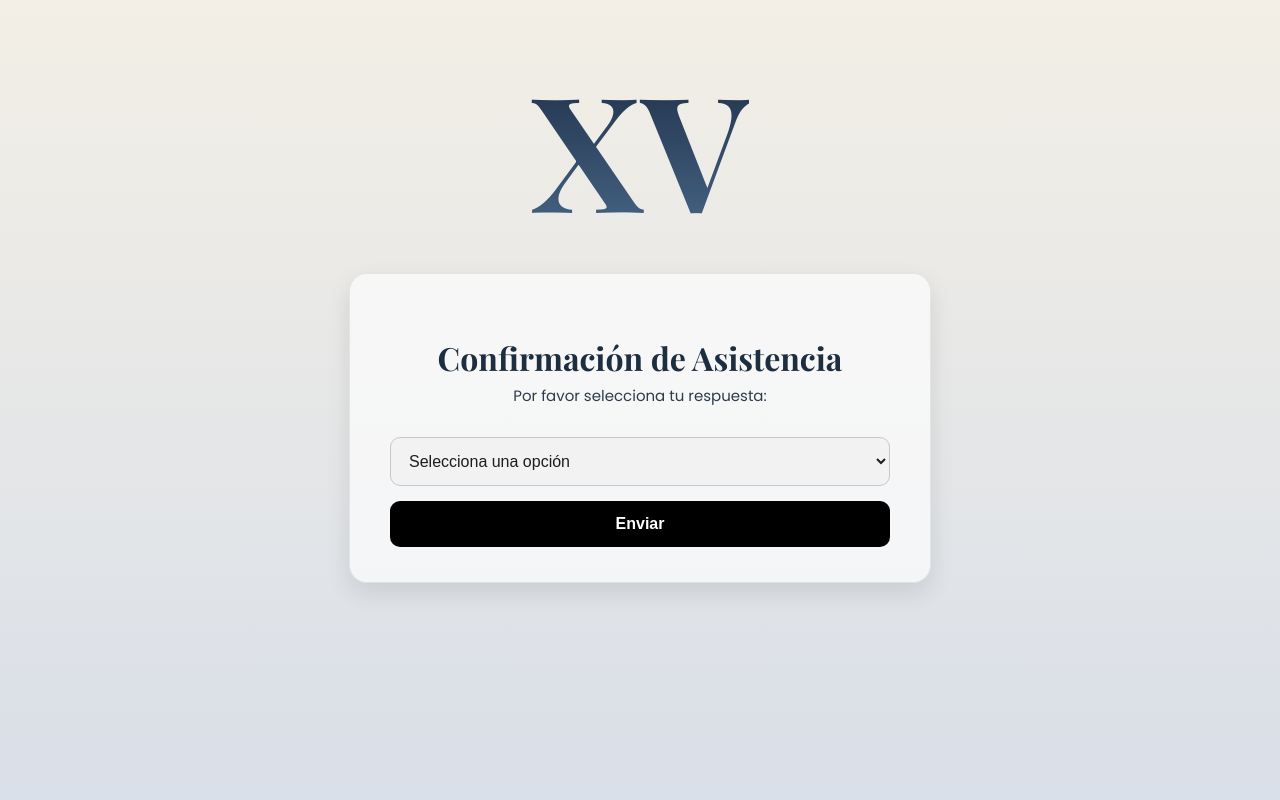
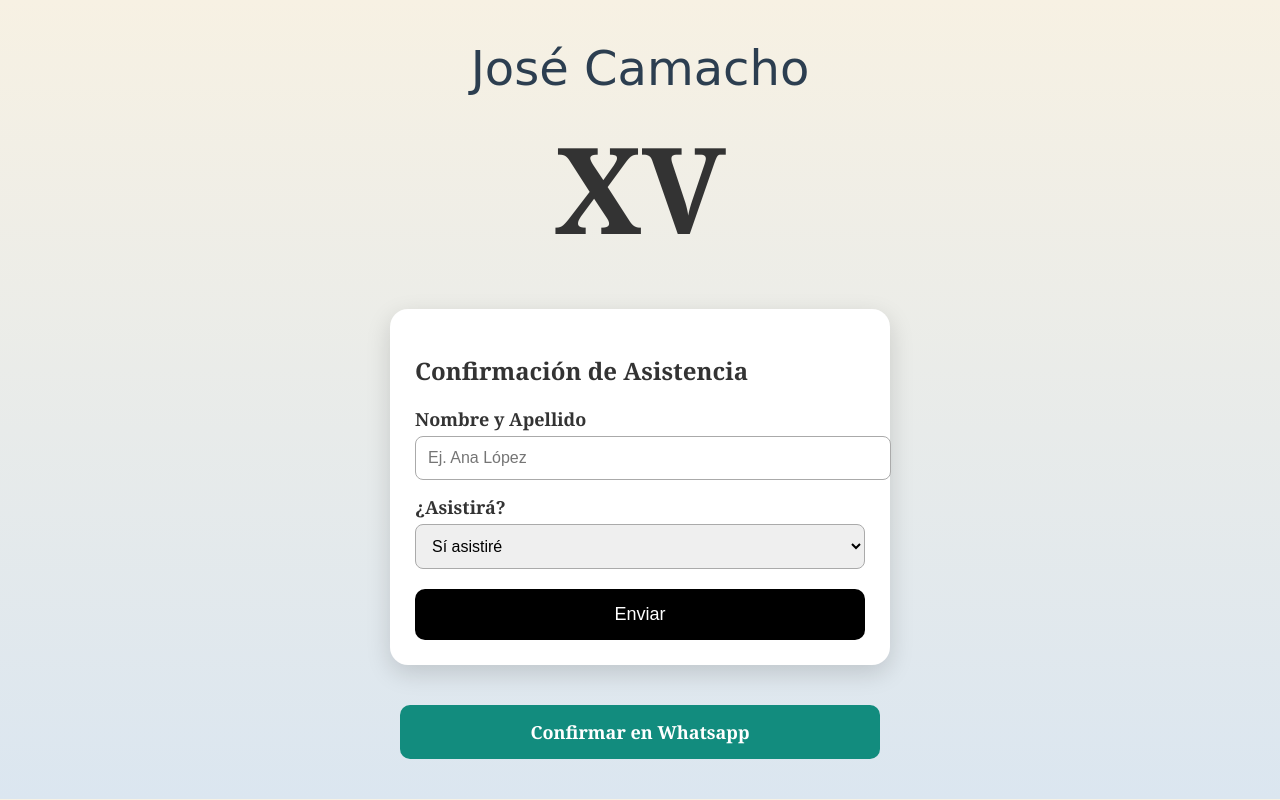
Before and after one commit to miriamcemc-ux/formulario-xv, a website: page index.html in a window 1280 px wide. Drawn offline with nearby package versions, Linux system fonts and the light colour scheme.

Commit message:
Add files via upload
Nombre-wpp

```diff
--- a/index.html
+++ b/index.html
@@ -1,41 +1,39 @@
 <!DOCTYPE html>
 <html lang="es">
 <head>
-    <meta charset="UTF-8" />
-    <title>XV José – Confirmación</title>
-
-    <!-- Tipografía estilo Baskerville -->
-    <link href="https://fonts.googleapis.com/css2?family=Playfair+Display:wght@400;600;700&family=Poppins:wght@300;400&display=swap" rel="stylesheet">
+<meta charset="UTF-8">
+<meta name="viewport" content="width=device-width, initial-scale=1.0">
+<title>XV José</title>
 
 <style>
     body {
         margin: 0;
         padding: 0;
-            background: linear-gradient(180deg, #f3efe6, #d9dfe8); /* beige → azul suave */
-            font-family: 'Poppins', sans-serif;
-            color: #0f1a2b;
-            display: flex;
-            flex-direction: column;
-            align-items: center;
-            min-height: 100vh;
-            overflow-x: hidden;
+        font-family: "Georgia", serif;
+        background: linear-gradient(to bottom, #f7f1e3, #dbe6f0);
+        color: #333;
+        text-align: center;
     }
 
-        /* ANIMACIÓN DEL TEXTO XV */
-        .titulo-xv {
-            font-family: 'Playfair Display', serif;
-            font-size: 160px;
-            font-weight: 700;
-            opacity: 0;
-            transform: translateY(-200px);
-            animation: bajar 1.6s ease-out forwards;
+    /* Texto superior (nombre cursiva tipo script) */
+    .nombre {
+        font-family: "Brush Script MT", "Lucida Handwriting", cursive;
+        font-size: 48px;
         margin-top: 40px;
-            background: linear-gradient(to bottom, #1a2942, #4a6a8a); /* azul profundo */
-            -webkit-background-clip: text;
-            color: transparent;
+        color: #2c3e50;
     }
 
-        @keyframes bajar {
+    /* Animación XV */
+    .titulo-xv {
+        font-size: 120px;
+        font-weight: bold;
+        opacity: 0;
+        transform: translateY(-80px);
+        animation: entrada 1.5s ease-out forwards;
+        margin-top: 10px;
+    }
+
+    @keyframes entrada {
         to {
             opacity: 1;
             transform: translateY(0);
@@ -43,94 +41,116 @@
     }
 
     /* TARJETA DEL FORMULARIO */
-        .card {
-            margin-top: 20px;
-            background: rgba(255, 255, 255, 0.65);
-            padding: 35px 40px;
+    .formulario {
+        background: white;
+        width: 90%;
+        max-width: 450px;
+        margin: 40px auto;
+        padding: 25px;
         border-radius: 18px;
-            box-shadow: 0 10px 25px rgba(0,0,0,0.1);
-            text-align: center;
-            width: 90%;
-            max-width: 500px;
-            border: 1px solid rgba(0,0,0,0.08);
+        box-shadow: 0 8px 25px rgba(0,0,0,0.15);
+        text-align: left;
     }
 
-        .card h2 {
-            font-family: 'Playfair Display', serif;
-            font-size: 32px;
-            margin-bottom: 5px;
-            color: #1d2e40;
-        }
-
-        .card p {
-            margin-top: 0;
-            font-size: 15px;
-            color: #2c3c4d;
-        }
-
-        select, button {
-            width: 100%;
-            padding: 14px;
-            border-radius: 10px;
-            border: none;
-            font-size: 16px;
+    label {
+        font-size: 18px;
+        font-weight: bold;
+        display: block;
         margin-top: 15px;
     }
 
-        select {
-            background: #f2f2f2;
-            color: #1d1d1d;
-            border: 1px solid #c8c8c8;
+    input, select {
+        width: 100%;
+        padding: 12px;
+        border: 1px solid #aaa;
+        border-radius: 8px;
+        margin-top: 5px;
+        font-size: 16px;
     }
 
+    /* BOTÓN ENVIAR */
     button {
-            background: #000;      /* negro */
-            color: #fff;           /* texto blanco */
-            font-weight: 600;
+        width: 100%;
+        margin-top: 20px;
+        background: black;
+        color: white;
+        font-size: 18px;
+        border: none;
+        padding: 15px;
+        border-radius: 10px;
         cursor: pointer;
-            transition: 0.3s ease;
+        transition: 0.3s;
     }
 
     button:hover {
         background: #333;
     }
+
+    /* BOTÓN DE WHATSAPP */
+    .whatsapp-btn {
+        display: block;
+        width: 90%;
+        max-width: 450px;
+        margin: 20px auto 40px;
+        background: #128C7E;
+        color: white;
+        text-align: center;
+        padding: 15px;
+        border-radius: 10px;
+        font-size: 18px;
+        text-decoration: none;
+        font-weight: bold;
+    }
+
 </style>
 </head>
+<body>
 
-<body>
+    <div class="nombre">José Camacho</div>
 
     <div class="titulo-xv">XV</div>
 
-    <div class="card">
+    <div class="formulario">
         <h2>Confirmación de Asistencia</h2>
-        <p>Por favor selecciona tu respuesta:</p>
 
+        <label>Nombre y Apellido</label>
+        <input type="text" id="nombre" placeholder="Ej. Ana López">
+
+        <label>¿Asistirá?</label>
         <select id="respuesta">
-            <option value="">Selecciona una opción</option>
-            <option value="Asistiré">Asistiré</option>
-            <option value="No podré asistir">No podré asistir</option>
-            <option value="Tal vez">Tal vez</option>
+            <option value="Sí">Sí asistiré</option>
+            <option value="No">No podré asistir</option>
         </select>
 
         <button onclick="enviar()">Enviar</button>
     </div>
 
+    <!-- BOTÓN DE WHATSAPP -->
+    <a class="whatsapp-btn"
+       href="https://api.whatsapp.com/send?phone=526141373703&text=Confirmo%20mi%20asistencia%20a%20la%20fiesta%20de%20XV%20a%C3%B1os%20de%20Jos%C3%A9.%20Gracias%20por%20la%20invitaci%C3%B3n"
+       target="_blank">
+       Confirmar en Whatsapp
+    </a>
+
 <script>
-        async function enviar() {
+function enviar() {
+    const nombre = document.getElementById("nombre").value.trim();
     const respuesta = document.getElementById("respuesta").value;
 
-            if (!respuesta) {
-                alert("Por favor selecciona una opción.");
+    if (!nombre) {
+        alert("Por favor ingresa tu nombre.");
         return;
     }
 
-            const res = await fetch("/guardar", {
+    fetch("/guardar", {
         method: "POST",
         headers: { "Content-Type": "application/json" },
-                body: JSON.stringify({ respuesta })
+        body: JSON.stringify({ nombre, respuesta })
+    })
+    .then(res => res.text())
+    .then(msg => {
+        alert("¡Gracias! Tu respuesta fue registrada.");
     });
-
-            alert(await res.text());
 }
 </script>
 
```
Also changed, not shown: server.js (+21 -114 lines). Lines whose indentation alone changed are shown as unchanged.
